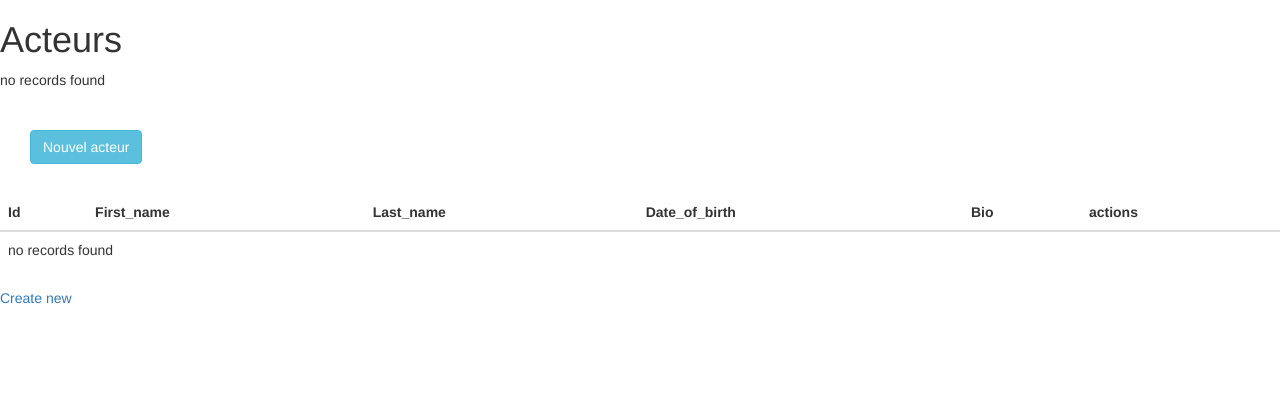
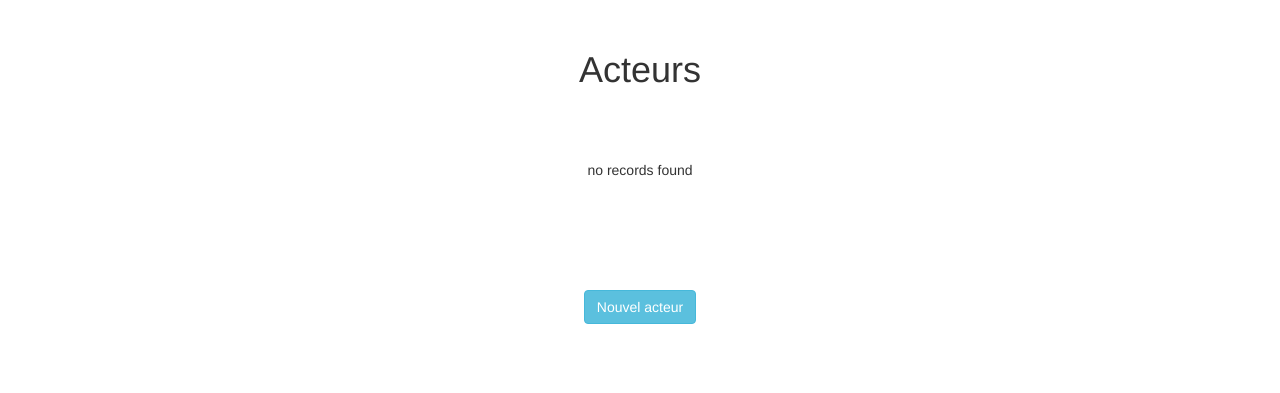
Before and after one commit to ClaireMath/AlloSeries, a Symfony app: template templates/actors/index.html.twig in a window 1280 px wide. Shown: the top 393 px of the page. Run offline with Twig, Linux system fonts and the light colour scheme; the template is opened without the code that fills it, so the values that code supplies are empty; some libraries are stand-ins or nearby versions.

Commit message:
ajout du style sur page actors

```diff
--- a/src/Entity/Movies.php
+++ b/src/Entity/Movies.php
@@ -30,7 +30,7 @@ class Movies
     private $sumary;
 
     /**
-     * @ORM\Column(type="blob", nullable=true)
+     * @ORM\Column(type="string", nullable=true)
      */
     private $image;
 
--- a/templates/actors/index.html.twig
+++ b/templates/actors/index.html.twig
@@ -4,65 +4,36 @@
 
 {% block body %}
 
-    <h1>Acteurs</h1>
+    <h1 style="padding: 30px; text-align: center;">Acteurs</h1>
+    <div style="padding: 30px; display: flex; flex-direction: row; justify-content: space-evenly;">
+
     {% for actor in actors %}
 
-        <div style="padding: 30px; display: flex; flex-direction: column; justify-content: space-evenly; background-color: dodgerblue;">
-        <div class="card" style="width: 20rem; display: flex; flex-direction: row; justify-content: space-evenly; background-color: indianred">
+        {#  <div class="card" style="width: 20rem; display: flex; flex-direction: row; justify-content: space-evenly; background-color: indianred">#}
         {# <img src="{{ actor.image }}" class="card-img-top" alt="..."> #}
-        <div class="card-body d-flex flex-row justify-content-around" style="display: flex; flex-direction: column; justify-content: space-evenly; background-color: fuchsia;">
+        <div class="card-body" style="background-color: lightblue ; box-shadow: 10px 5px 5px lightgrey; border-radius: 20px; width: 20%; display: flex; flex-direction: column; justify-content: flex-start; flex-wrap: wrap; padding: 20px; margin-right: 30px;">
             <h3 class="card-title"
-                style="background-color: greenyellow; text-align: center;">{{ actor.firstName }} {{ actor.lastName|upper }}</h3>
+                style=" text-align: center;">{{ actor.firstName }} {{ actor.lastName|upper }}</h3>
             <h5 class="card-text">Date de naissance : </h5>
             <p>{{ actor.dateOfBirth ? actor.dateOfBirth|date('d-m-Y') : '' }}</p>
-            <p class="card-text" style="text-align: justify;">{{ actor.bio }}</p>
-            <a href="{{ path('actors_show', {'id': actor.id}) }}" class="btn btn-info" style="margin-left: 30px">Voir</a>
+            <p class="card-text" style="text-align: justify; height: 180px;">{{ actor.bio }}</p>
+            <div style="display: flex; flex-direction: row; justify-content: center;">
+            <a href="{{ path('actors_show', {'id': actor.id}) }}" style="width:50px; " class="btn btn-info" >Voir</a>
             <a href="{{ path('actors_edit', {'id': actor.id}) }}" class="btn btn-info" style="margin-left: 30px">Modifier</a>
-        </div>
-        </div>
-        </div>
+        </div> </div>
+
+       {#  </div>#}
     {% else %}
         <p>no records found</p>
 
     {% endfor %}
-
-
-    <a href="{{ path('actors_new') }}" class="btn btn-info" style="margin: 30px;">Nouvel acteur</a>
+    </div>
+    <div style="padding: 30px; display: flex; flex-direction: row; justify-content: center;">
+    <a href="{{ path('actors_new') }}" class="btn btn-info" style="margin: 40px;">Nouvel acteur</a>
+    </div>
+    <div/>
     </div>
 
 
 
-    <table class="table">
-        <thead>
-        <tr>
-            <th>Id</th>
-            <th>First_name</th>
-            <th>Last_name</th>
-            <th>Date_of_birth</th>
-            <th>Bio</th>
-            <th>actions</th>
-        </tr>
-        </thead>
-        <tbody>
-        {% for actor in actors %}
-            <tr>
-                <td>{{ actor.id }}</td>
-                <td>{{ actor.firstName }}</td>
-                <td>{{ actor.lastName }}</td>
-                <td>{{ actor.dateOfBirth ? actor.dateOfBirth|date('Y-m-d') : '' }}</td>
-                <td>{{ actor.bio }}</td>
-                <td>
-                    <a href="{{ path('actors_show', {'id': actor.id}) }}">show</a>
-                    <a href="{{ path('actors_edit', {'id': actor.id}) }}">edit</a>
-                </td>
-            </tr>
-        {% else %}
-            <tr>
-                <td colspan="6">no records found</td>
-            </tr>
-        {% endfor %}
-        </tbody>
-    </table>
-
-    <a href="{{ path('actors_new') }}">Create new</a>
 {% endblock %}
--- a/templates/base.html.twig
+++ b/templates/base.html.twig
@@ -3,7 +3,7 @@
     <head>
         <meta charset="UTF-8">
         <title>{% block title %}Welcome!{% endblock %}</title>
-        <link rel="stylesheet" href="https://stackpath.bootstrapcdn.com/bootstrap/3.4.1/css/bootstrap.min.css" integrity="sha384-HSMxcRTRxnN+Bdg0JdbxYKrThecOKuH5zCYotlSAcp1+c8xmyTe9GYg1l9a69psu" crossorigin="anonymous">
+      {# #} <link rel="stylesheet" href="https://stackpath.bootstrapcdn.com/bootstrap/3.4.1/css/bootstrap.min.css" integrity="sha384-HSMxcRTRxnN+Bdg0JdbxYKrThecOKuH5zCYotlSAcp1+c8xmyTe9GYg1l9a69psu" crossorigin="anonymous">
 
         {# Run `composer require symfony/webpack-encore-bundle`
            and uncomment the following Encore helpers to start using Symfony UX #}
@@ -15,7 +15,7 @@
             {#{{ encore_entry_script_tags('app') }}#}
         {% endblock %}
     </head>
-    <body>
+    <body style="height: 100%">
         {% block body %}{% endblock %}
     </body>
 </html>
--- a/templates/movies/index.html.twig
+++ b/templates/movies/index.html.twig
@@ -10,7 +10,7 @@
             <tr>
                 <th>Id</th>
                 <th>Title</th>
-                <th>Sumary</th>
+                <th>Summary</th>
                 <th>Image</th>
                 <th>Release_year</th>
 
@@ -24,7 +24,8 @@
                 <td>{{ movie.id }}</td>
                 <td>{{ movie.title }}</td>
                 <td>{{ movie.sumary }}</td>
-                <td>{{ movie.image }}</td>
+                <td>      <img src="{{ movie.image }}" class="card-img-top" alt="..."></td>
+
                 <td>{{ movie.releaseYear ? movie.releaseYear|date('Y-m-d') : '' }}</td>
                 <td>
                     <a href="{{ path('movies_show', {'id': movie.id}) }}">show</a>
```
